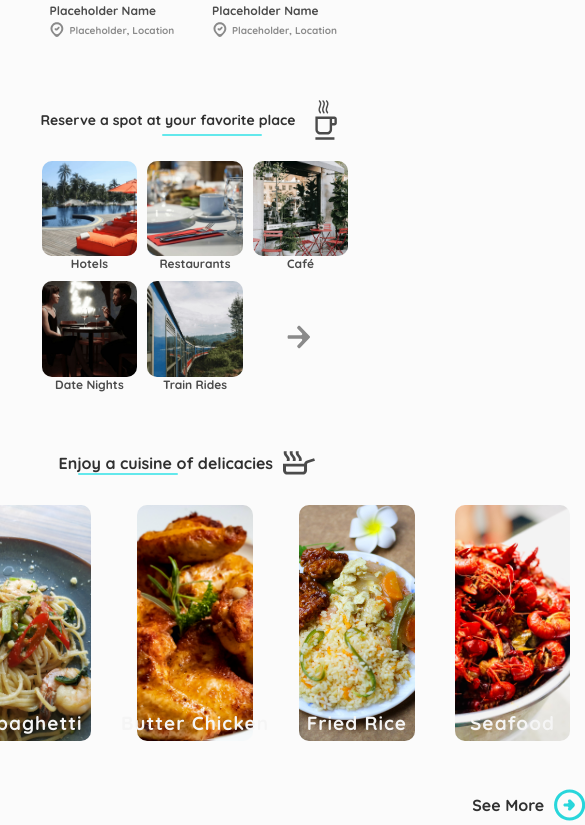
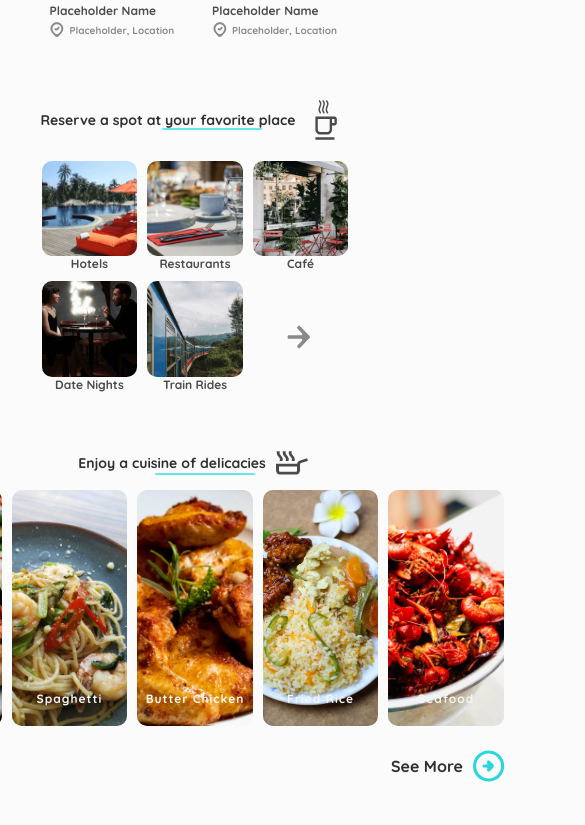
Before and after one commit to sathirak/joyboy, a React (Create React App) app in the folder client/: page / in a window 390 px wide. Shown: the part 845-1670 px from the top of the page, 585 px wide, since content can reach past the window. After the commit the page ends 1631 px from the top, so only its background shows below. Built offline with nearby package versions, Linux system fonts and the light colour scheme.

Commit message:
Added variables for transition and stuff

```diff
--- a/client/src/components/Card.js
+++ b/client/src/components/Card.js
@@ -7,7 +7,7 @@ const Card = () => {
 
 		<article className="Card">
 			<div className="Card-Container">
-				<img src={Card_Face} alt="Card Name" class="Card-Image" />
+				<img src={Card_Face} alt="Card Name" className="Card-Image" />
                 <div className="Card-Title">
                     Placeholder Name
                     <div className="Card-Location">
--- a/client/src/components/Cuisine.css
+++ b/client/src/components/Cuisine.css
@@ -1,6 +1,5 @@
 
 .CuisineCard-Container {
-    margin: 10px;
     transition: all 0.4s ease;
     display: flex;
     flex-direction: column;
@@ -12,7 +11,7 @@
 }
 
 .CuisineCard-Container:hover {
-	transform: scale(1.03);
+	transform: scale(1.05);
 }
 
 .CuisineCard-Image {
@@ -40,6 +39,17 @@
     position: relative;
 }
 
+/* Responsive Section */
+
+@media only screen and (max-width: 800px) {
+ .CuisineCard-Image {
+        margin: 5px;
+    }
+
+	.CuisineCard-Title {
+        font-size: 12px;
+    }
+}
 .Cuisine {
 	position: relative;
 	display: flex;
@@ -135,3 +145,12 @@
 	margin: 4px;
 	margin-left: 10px;
 }
+
+@media only screen and (max-width: 800px) {
+	.Cuisine-Title {
+		width: 100%;
+		font-size: 14px;
+		flex-wrap: wrap;
+		align-items: center;
+    }
+}
--- a/client/src/components/Featured.css
+++ b/client/src/components/Featured.css
@@ -154,7 +154,7 @@
     margin-inline-start: 33px;
     width: 100px;
     position: relative;
-	top: -10px;
+    top: -1.1em;
     height: 2px;
     background-color: var(--brand-link);
     border-radius: var(--border-round);
--- a/client/src/components/Navigator.css
+++ b/client/src/components/Navigator.css
@@ -93,7 +93,6 @@
 	background-size: contain;
 	width: 28px;
 	height: 28px;
-	user-select: none;
 	cursor: pointer;
 	transition: all 0.5s ease;
 }
@@ -120,7 +119,8 @@
     border: none;
     background-color: var(--mono-smoke);
     outline: none;
-    font-family: 'Tilt Neon', sans-serif;
+    font-family: 'Quicksand', sans-serif;
+	font-weight: 500;
     font-size: 17px;
     transition: all 0.3s ease;
 
--- a/client/src/components/Navigator.js
+++ b/client/src/components/Navigator.js
@@ -83,7 +83,7 @@ const Navigator = () => {
 							id="Search-Input"
 							type="text"
 							spellCheck="false"
-							placeholder="Search Your Favourite Places..."
+							placeholder="I'm looking for..."
 						/>
 					</div>
 
```
Lines whose indentation alone changed are shown as unchanged.
